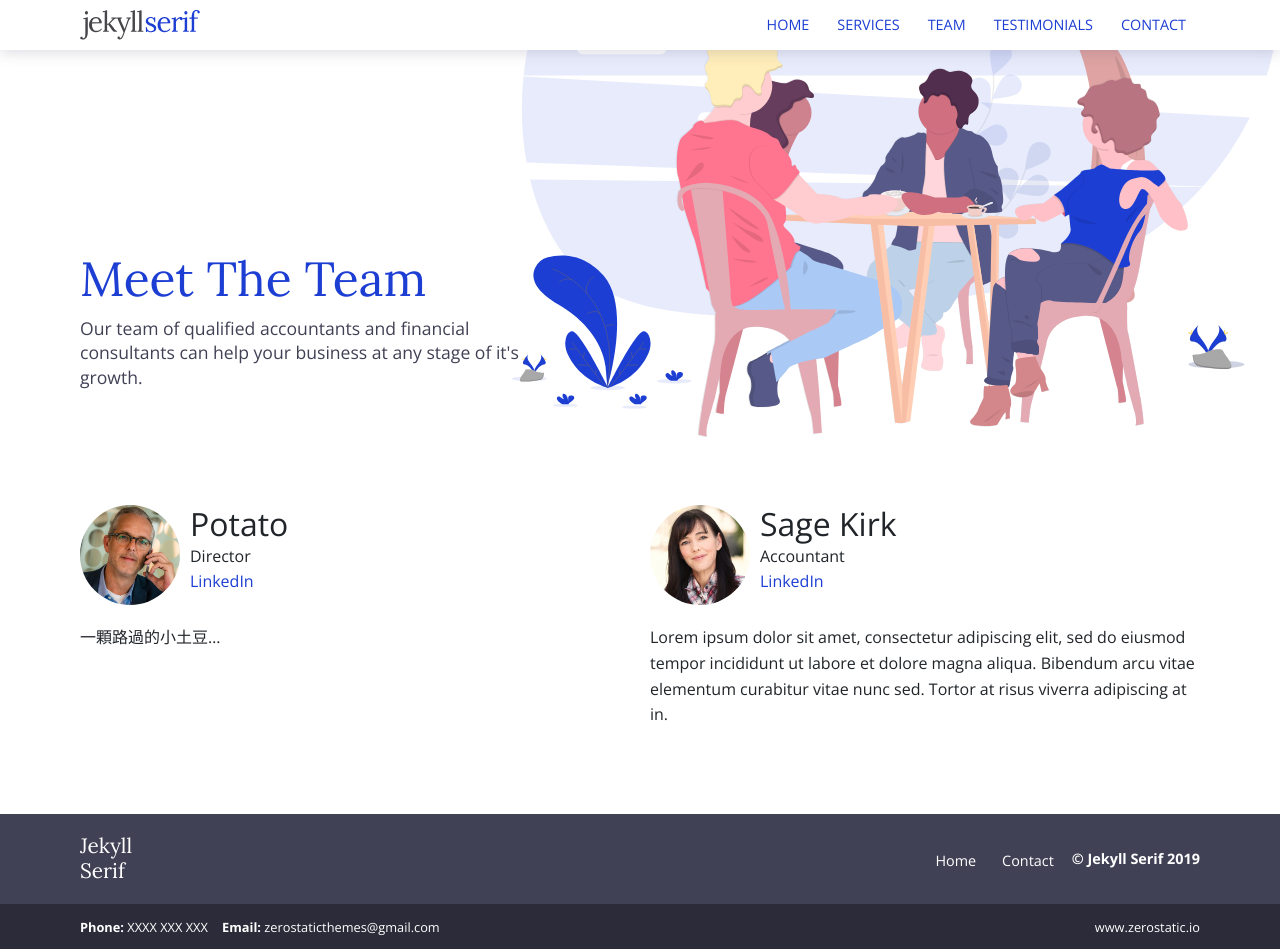
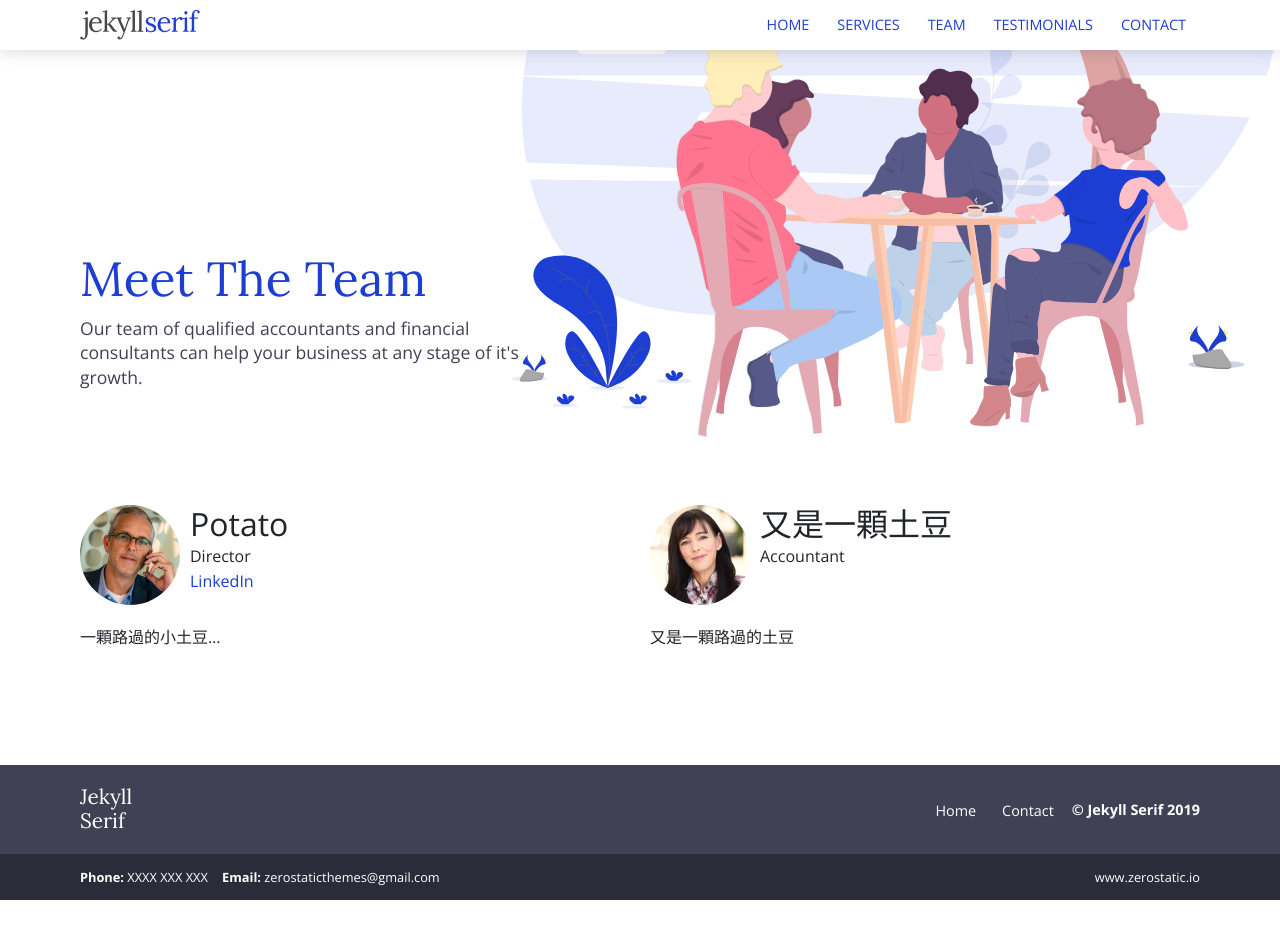
Before and after one commit to Bluebell3310/jekyll-demo, a Jekyll site: the page built from team.html, in a window 1280 px wide. Built offline with Jekyll 4.4.1, drawn with Linux system fonts in a browser that asks for light colours; after the commit the page ends 900 px from its top, so only the background shows below that.

Commit message:
Add another potato

```diff
--- a/_team/sage-kirk.md
+++ b/_team/sage-kirk.md
@@ -1,9 +1,8 @@
 ---
-title: 'Sage Kirk'
-image: '/images/team/sage-kirk-485982-unsplash.jpg'
-jobtitle: 'Accountant'
-email: 'sage@test.com'
-linkedinurl: ''
+title: 又是一顆土豆
+image: /images/team/sage-kirk-485982-unsplash.jpg
+jobtitle: Accountant
+email: sage@test.com
+published: true
 ---
-
-Lorem ipsum dolor sit amet, consectetur adipiscing elit, sed do eiusmod tempor incididunt ut labore et dolore magna aliqua. Bibendum arcu vitae elementum curabitur vitae nunc sed. Tortor at risus viverra adipiscing at in.
+又是一顆路過的土豆
```
